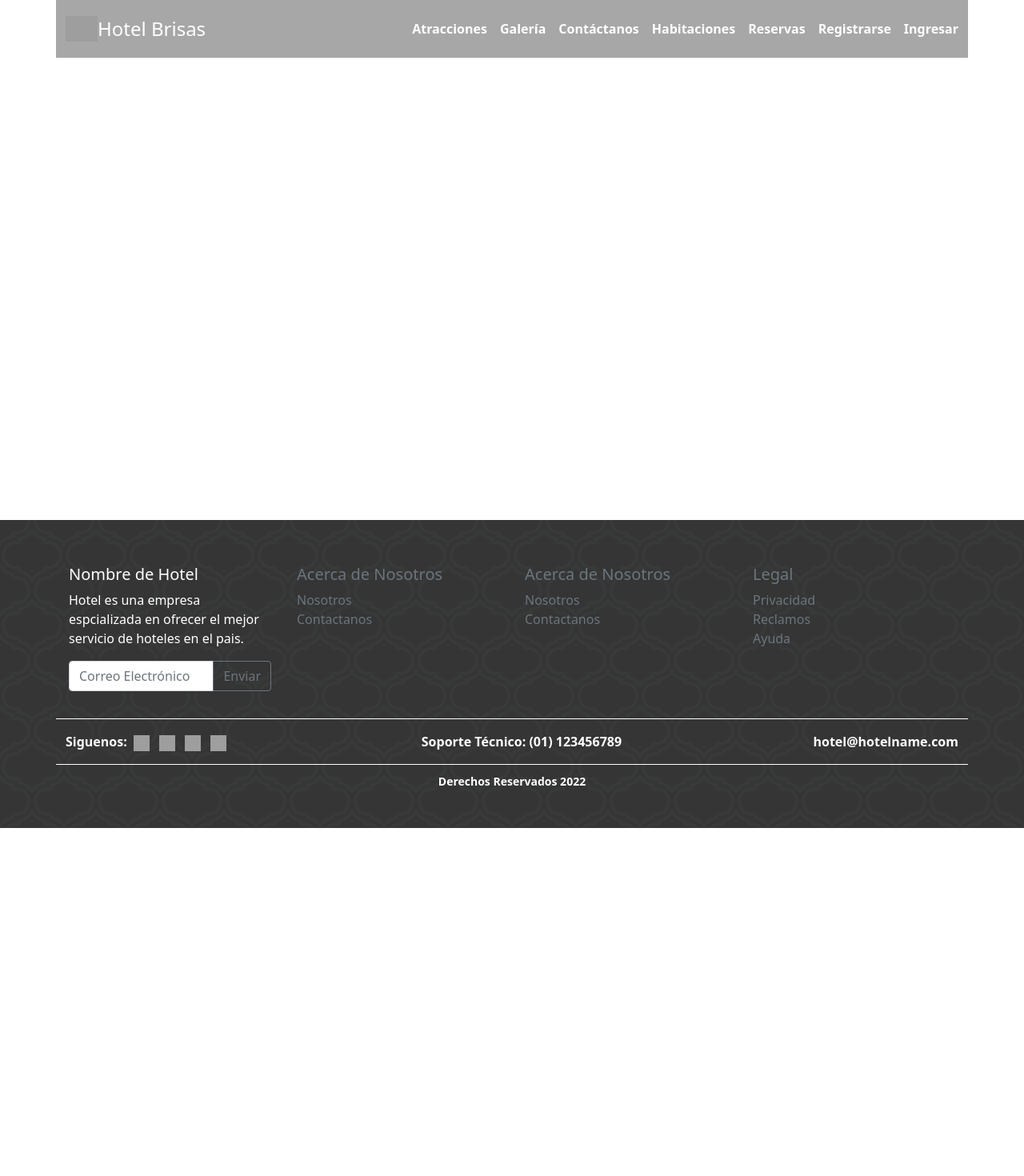
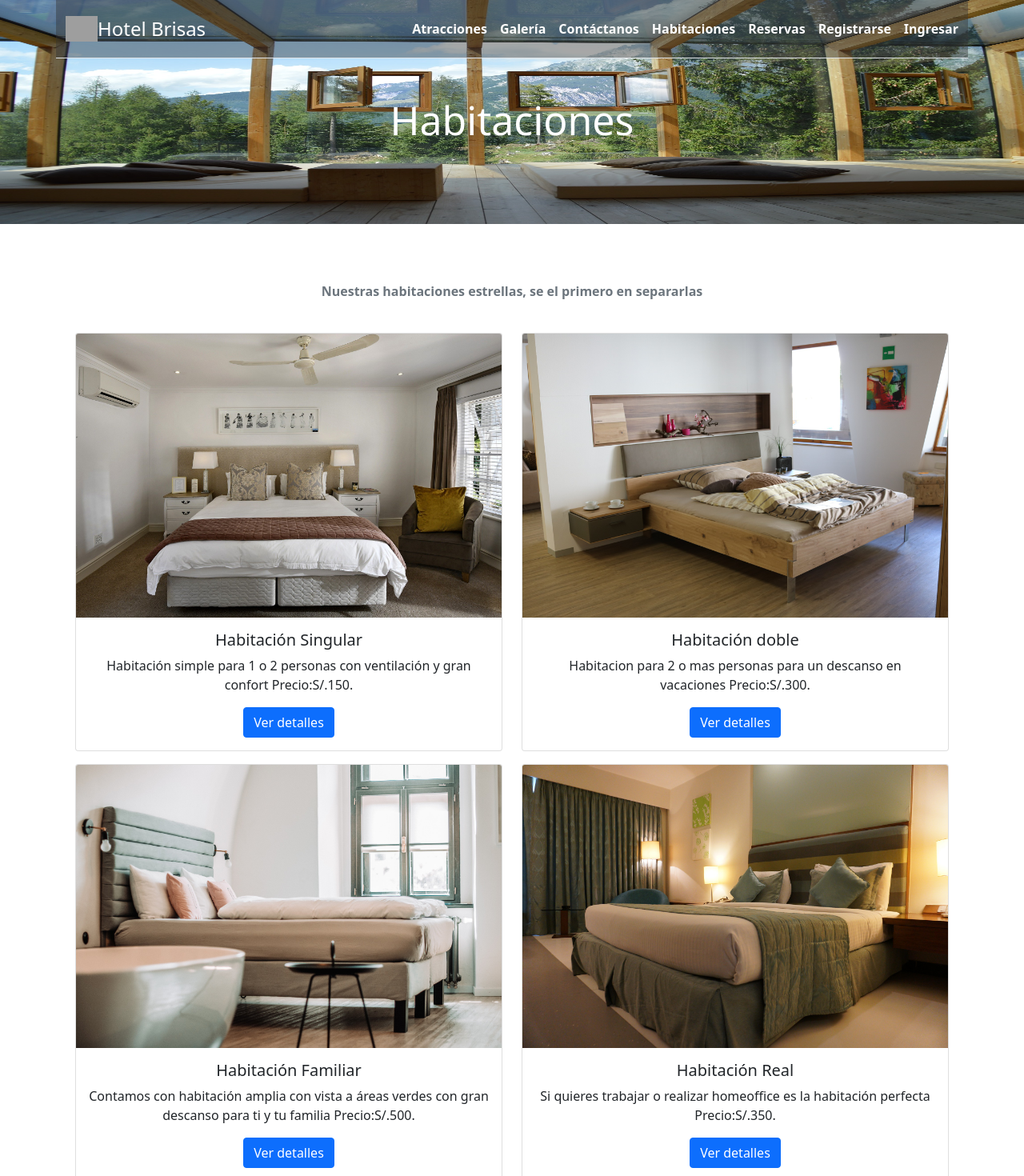
Before and after one commit to rodrigo-calle/booking-system-frontend, an Angular app: page /listadohabitaciones in a window 1280 px wide. Before the commit this address led to /. Shown: the top 1470 px of the page at 80% size. Before the commit the page ends 1035 px from the top, so only its background shows below. Built offline with nearby package versions, Linux system fonts and the light colour scheme; grey boxes are pictures that could not be loaded.

Commit message:
CambiosDaya

```diff
--- a/src/app/app-routing.module.ts
+++ b/src/app/app-routing.module.ts
@@ -4,13 +4,17 @@ import { AttractionsComponent } from "./pages/attractions/attractions.component"
 import { HomeComponent } from "./pages/home/home.component";
 import { ReservaComponent } from "./pages/reserva/reserva.component";
 import { RegisterComponent } from "./pages/register/register.component";
+import { LoginComponent } from "./pages/login/login.component";
+import { ListadohabitacionesComponent } from "./pages/listadohabitaciones/listadohabitaciones.component";
 
 
 const routes:Routes = [
     {path:'register',component:RegisterComponent},
     {path:'reserva',component:ReservaComponent},
     { path: '', component: HomeComponent },
-    { path: 'attractions', component: AttractionsComponent }
+    { path: 'attractions', component: AttractionsComponent },
+    { path: 'login', component:LoginComponent},
+    { path: 'listadohabitaciones', component:ListadohabitacionesComponent}
 ];
 
 @NgModule({
--- a/src/app/app.component.html
+++ b/src/app/app.component.html
@@ -9,10 +9,10 @@
       <a class="fw-bold me-3 py-2 text-white text-decoration-none" routerLink="attractions">Atracciones</a>
       <a class="fw-bold me-3 py-2 text-white text-decoration-none" href="#">Galería</a>
       <a class="fw-bold me-3 py-2 text-white text-decoration-none" href="#">Contáctanos</a>
-      <a class="fw-bold me-3 py-2 text-white text-decoration-none" href="#">Habitaciones</a>
+      <a class="fw-bold me-3 py-2 text-white text-decoration-none" routerLink="listadohabitaciones">Habitaciones</a>
       <a class="fw-bold me-3 py-2 text-white text-decoration-none" href="reserva">Reservas</a>
       <a class="fw-bold me-3 py-2 text-white text-decoration-none" routerLink="register">Registrarse</a>
-      <a class="fw-bold py-2 text-white text-decoration-none" href="#">Ingresar</a>
+      <a class="fw-bold py-2 text-white text-decoration-none" routerLink="login">Ingresar</a>
     </nav>
   </div>
   </div>
--- a/src/app/app.module.ts
+++ b/src/app/app.module.ts
@@ -8,6 +8,8 @@ import { BrowserAnimationsModule } from '@angular/platform-browser/animations';
 import { RegisterComponent } from './pages/register/register.component';
 import { HomeComponent } from './pages/home/home.component';
 import { AttractionsComponent } from './pages/attractions/attractions.component';
+import { LoginComponent } from './pages/login/login.component';
+import { ListadohabitacionesComponent } from './pages/listadohabitaciones/listadohabitaciones.component';
 
 @NgModule({
   declarations: [
@@ -16,6 +18,8 @@ import { AttractionsComponent } from './pages/attractions/attractions.component'
     RegisterComponent,
     HomeComponent,
     AttractionsComponent,
+    LoginComponent,
+    ListadohabitacionesComponent,
 
   ],
   imports: [
--- /dev/null
+++ b/src/app/pages/listadohabitaciones/listadohabitaciones.component.css
@@ -0,0 +1,25 @@
+.room-banner {
+    height: 35vh!important;
+    width: 100%!important;
+  }
+
+  div  .title-rooms{
+    position: absolute;
+    left: 0;
+    right: 0;
+    margin-left: auto;
+    margin-right: auto;
+    width: fit-content; /* Need a specific value to work */
+    top: 15vh;
+    color: #fff;
+    font-size: 50px;
+  }
+
+  .image-grid {
+    height: 150px;
+  }
+
+  .image-grid img {
+    height: 100%;
+    width: 100%;
+  }
--- /dev/null
+++ b/src/app/pages/listadohabitaciones/listadohabitaciones.component.html
@@ -0,0 +1,55 @@
+<div class="container-fluid" style="padding: 0;">
+    <h1 class="title-rooms">Habitaciones</h1>
+    <img src="../../../assets/img/slide_one.jpg"  class="img-fluid room-banner" alt="...">
+</div>
+
+<section class="container-fluid p-0 pt-4 pb-4">
+    <div class="container mt-5">
+        <p class="text-center text-muted fw-bold">Nuestras habitaciones estrellas, se el primero en separarlas</p>
+        <div class="container pt-4 pb-4 d-flex justify-content-between">
+          <div class="row">
+            <div class="col-sm-6 mb-3">
+              <div class="card">
+                <img src="../../../assets/img/room-one.jpg" class="card-img-top" alt="...">
+                <div class="card-body text-center">
+                  <h5 class="card-title">Habitación Singular</h5>
+                  <p class="card-text">Habitación simple para 1 o 2 personas con ventilación y gran confort Precio:S/.150.</p>
+                  <a href="#" class="btn btn-primary">Ver detalles</a>
+                </div>
+              </div>
+            </div>
+            <div class="col-sm-6 mb-3">
+              <div class="card">
+                <img src="../../../assets/img/room-two.jpg" class="card-img-top" alt="...">
+                <div class="card-body text-center">
+                  <h5 class="card-title">Habitación doble</h5>
+                  <p class="card-text">Habitacion para 2 o mas personas para un descanso en vacaciones Precio:S/.300.</p>
+                  <a href="#" class="btn btn-primary">Ver detalles</a>
+                </div>
+              </div>
+            </div>
+            <div class="col-sm-6 mb-3">
+              <div class="card">
+                <img src="../../../assets/img/room-trhee.jpg" class="card-img-top" alt="...">
+                <div class="card-body text-center">
+                  <h5 class="card-title">Habitación Familiar</h5>
+                  <p class="card-text">Contamos con habitación amplia con vista a áreas verdes con gran descanso para ti y tu familia Precio:S/.500.</p>
+                  <a href="#" class="btn btn-primary">Ver detalles</a>
+                </div>
+              </div>
+            </div>
+            <div class="col-sm-6 mb-3">
+              <div class="card">
+                <img src="../../../assets/img/room-four.jpg" class="card-img-top" alt="...">
+                <div class="card-body text-center">
+                  <h5 class="card-title">Habitación Real</h5>
+                  <p class="card-text">Si quieres trabajar o realizar homeoffice es la habitación perfecta Precio:S/.350.</p>
+                  <a href="#" class="btn btn-primary">Ver detalles</a>
+                </div>
+              </div>
+            </div>
+          </div>
+        </div>
+    </div>
+
+</section>
--- /dev/null
+++ b/src/app/pages/listadohabitaciones/listadohabitaciones.component.ts
@@ -0,0 +1,15 @@
+import { Component, OnInit } from '@angular/core';
+
+@Component({
+  selector: 'app-listadohabitaciones',
+  templateUrl: './listadohabitaciones.component.html',
+  styleUrls: ['./listadohabitaciones.component.css']
+})
+export class ListadohabitacionesComponent implements OnInit {
+
+  constructor() { }
+
+  ngOnInit(): void {
+  }
+
+}
--- /dev/null
+++ b/src/app/pages/login/login.component.html
@@ -0,0 +1,51 @@
+<!DOCTYPE html>
+<html>
+
+<head>
+    <meta charset="utf-8">
+    <meta name="viewport" content="width=device-width, initial-scale=1.0, shrink-to-fit=no">
+    <title>MyWeb</title>
+    <link rel="stylesheet" href="/assets/bootstrap/css/bootstrap.min.css">
+    <link rel="stylesheet" href="https://fonts.googleapis.com/css?family=Montserrat:400,700">
+    <link rel="stylesheet" href="https://fonts.googleapis.com/css?family=Kaushan+Script">
+    <link rel="stylesheet" href="https://fonts.googleapis.com/css?family=Droid+Serif:400,700,400italic,700italic">
+    <link rel="stylesheet" href="https://fonts.googleapis.com/css?family=Roboto+Slab:400,100,300,700">
+    <link rel="stylesheet" href="https://cdnjs.cloudflare.com/ajax/libs/font-awesome/4.7.0/css/font-awesome.min.css">
+    <link rel="stylesheet" href="https://cdnjs.cloudflare.com/ajax/libs/ionicons/2.0.1/css/ionicons.min.css">
+    <link rel="stylesheet" href="/assets/css/Footer-Dark.css">
+    <link rel="stylesheet" href="/assets/css/Login-Form-Clean.css">
+    <link rel="stylesheet" href="/assets/css/Login-Form-Dark.css">
+    <link rel="stylesheet" href="/assets/css/Map-Clean.css">
+</head>
+
+<body id="page-top">
+<div class="login-dark" style="background-image: url(&quot;assets/img/backgrounds/recepcion-hotel.jpg&quot;);">
+    <form [formGroup]="loginForm" method="post" style="background-color: rgba(255,255,255,0.9);">
+        <h2 class="text-center" style="color: #23a2b3;font-size: 26px; margin-bottom:20px;">Login<br>Usuario</h2>
+        <div class="form-group">
+            <input class="form-control" type="text" formControlName="email" placeholder="Email" autocomplete="off" style="color: rgb(0,0,0);">
+        </div>
+        <div class="form-group">
+            <input class="form-control" type="password" formControlName="contrasena" placeholder="Contraseña" autocomplete="off" style="color: rgb(0,0,0);">
+        </div>
+
+        <div class="text-center">
+            <div class="form-group"><Li><label for="Guardar" style="color: rgb(0,0,0);font-size:x-small;"><input class="checkbox" type="checkbox" formControlName="datospersonales" name="datospersonales" autocomplete="off" style="color: rgb(0,0,0);"> Guardar Credenciales</label></Li><small class="form-text text-danger d-none">!</small></div>
+
+            <a href="register">Registrar</a>
+
+       </div>
+
+        <div class="form-group text-center">
+            <button (click)="__onSubmit()" class="btn btn-primary" type="submit" style="background-color: #23a2b3;font-weight: normal;">Iniciar Sesión</button>
+        </div>
+
+</form>
+</div>
+<script src="https://cdnjs.cloudflare.com/ajax/libs/jquery/3.3.1/jquery.min.js"></script>
+    <script src="https://cdnjs.cloudflare.com/ajax/libs/twitter-bootstrap/4.1.3/js/bootstrap.bundle.min.js"></script>
+    <script src="https://cdnjs.cloudflare.com/ajax/libs/jquery-easing/1.4.1/jquery.easing.min.js"></script>
+    <script src="assets/js/agency.js"></script>
+</body>
+
+</html>
--- /dev/null
+++ b/src/app/pages/login/login.component.ts
@@ -0,0 +1,31 @@
+import { Component, OnInit } from '@angular/core';
+import { FormBuilder, Validators } from '@angular/forms';
+
+@Component({
+  selector: 'app-login',
+  templateUrl: './login.component.html',
+  styleUrls: ['./login.component.css']
+})
+export class LoginComponent implements OnInit {
+
+  constructor(
+    private fb:FormBuilder
+  ) { }
+
+  loginForm = this.fb.group({
+    email: ['',[Validators.required,Validators.email]],
+    contrasena: ['',Validators.required]
+  });
+
+  __onSubmit() {
+    if (this.loginForm.valid){
+      console.log(this.loginForm.value);
+    }else{
+      alert("Formulario no valido")
+    }
+  }
+
+  ngOnInit(): void {
+
+  }
+}
```
Also changed, not shown: src/app/pages/login/login.component.css (added), 2 other files (tests, documents, lock files or other folders).
